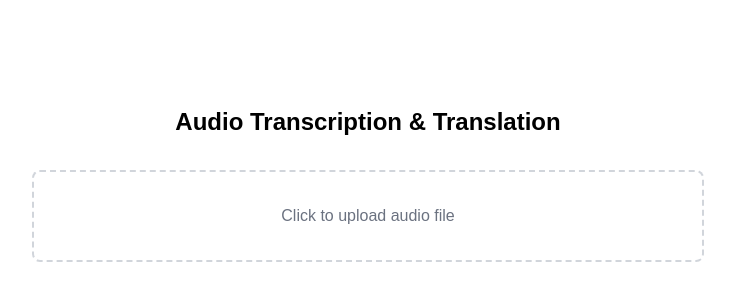
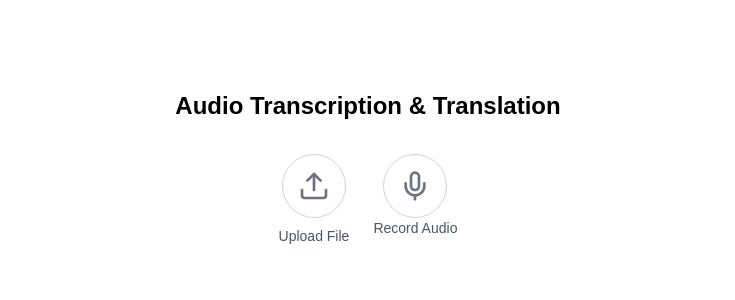
Before and after one commit to anbguye/transcribe-and-translate, a Next.js app: page / in a window 1280 px wide. Shown: the part 216-516 px from the top of the page, without its empty margins (272-1007 px from the left). Built offline with nearby package versions, Linux system fonts and the light colour scheme.

Commit message:
Added audio recording implementation

```diff
--- a/app/api/transcribe/route.ts
+++ b/app/api/transcribe/route.ts
@@ -53,9 +53,9 @@ export async function POST(request: Request) {
         const completion = await openai.chat.completions.create({
           messages: [
             {
-              role: "system",
+              role: "user",
               content:
-                "You are a translator. Translate the following text to English if it's not already in English. If it's already in English, return it as is. Just return the translated text without any additional comments. Dont mention anything about the language of the text. Just return the translated text.",
+                "You are a translator. Translate the following text to English if it's not already in English. If it's already in English, return it as is. Just return the translated text without any additional comments. Dont mention anything about the language of the text. Just return the translated text. ",
             },
             {
               role: "user",
--- /dev/null
+++ b/app/components/AudioRecorder.tsx
@@ -0,0 +1,83 @@
+"use client";
+
+import { useState, useRef } from "react";
+import { Mic, Square, Loader2 } from "lucide-react";
+
+interface AudioRecorderProps {
+  onRecordingComplete: (file: File) => void;
+  isProcessing: boolean;
+}
+
+export default function AudioRecorder({ onRecordingComplete, isProcessing }: AudioRecorderProps) {
+  const [isRecording, setIsRecording] = useState(false);
+  const mediaRecorderRef = useRef<MediaRecorder | null>(null);
+  const chunksRef = useRef<Blob[]>([]);
+
+  const startRecording = async () => {
+    try {
+      const stream = await navigator.mediaDevices.getUserMedia({ audio: true });
+      const mediaRecorder = new MediaRecorder(stream);
+      mediaRecorderRef.current = mediaRecorder;
+      chunksRef.current = [];
+
+      mediaRecorder.ondataavailable = (e) => {
+        if (e.data.size > 0) {
+          chunksRef.current.push(e.data);
+        }
+      };
+
+      mediaRecorder.onstop = () => {
+        const audioBlob = new Blob(chunksRef.current, { type: 'audio/webm' });
+        const audioFile = new File([audioBlob], 'recording.webm', { type: 'audio/webm' });
+        onRecordingComplete(audioFile);
+
+        // Stop all tracks
+        stream.getTracks().forEach(track => track.stop());
+      };
+
+      mediaRecorder.start();
+      setIsRecording(true);
+    } catch (err) {
+      console.error('Error accessing microphone:', err);
+      alert('Error accessing microphone. Please ensure you have granted microphone permissions.');
+    }
+  };
+
+  const stopRecording = () => {
+    if (mediaRecorderRef.current && isRecording) {
+      mediaRecorderRef.current.stop();
+      setIsRecording(false);
+    }
+  };
+
+  if (isProcessing) {
+    return (
+      <button
+        disabled
+        className="w-full h-full flex items-center justify-center border border-gray-300 rounded-full bg-gray-50"
+      >
+        <Loader2 className="h-8 w-8 animate-spin text-gray-400" />
+      </button>
+    );
+  }
+
+  if (isRecording) {
+    return (
+      <button
+        onClick={stopRecording}
+        className="w-full h-full flex items-center justify-center border border-gray-300 rounded-full bg-red-500 hover:bg-red-600 transition-colors"
+      >
+        <Square className="h-8 w-8 text-white" />
+      </button>
+    );
+  }
+
+  return (
+    <button
+      onClick={startRecording}
+      className="w-full h-full flex items-center justify-center border border-gray-300 rounded-full hover:bg-gray-50 transition-colors"
+    >
+      <Mic className="h-8 w-8 text-gray-500" />
+    </button>
+  );
+}
--- a/app/page.tsx
+++ b/app/page.tsx
@@ -1,7 +1,8 @@
 "use client";
 
-import { useState } from "react";
-import { Loader2, Download } from "lucide-react";
+import { useState, useRef } from "react";
+import { Loader2, Download, Mic, Upload } from "lucide-react";
+import AudioRecorder from "./components/AudioRecorder";
 
 interface Segment {
   start: number;
@@ -14,22 +15,33 @@ export default function Home() {
   const [segments, setSegments] = useState<Segment[]>([]);
   const [isLoading, setIsLoading] = useState(false);
   const [error, setError] = useState<string>("");
+  const [isRecording, setIsRecording] = useState(false);
+  const fileInputRef = useRef<HTMLInputElement>(null);
 
   const handleFileChange = (event: React.ChangeEvent<HTMLInputElement>) => {
     const selectedFile = event.target.files?.[0];
     if (selectedFile) {
       setError("");
       handleSubmit(selectedFile);
+      if (fileInputRef.current) {
+        fileInputRef.current.value = "";
+      }
     }
   };
 
-  const handleSubmit = async (file: File) => {
+  const handleRecordingComplete = async (audioFile: File) => {
+    setIsRecording(false);
+    handleSubmit(audioFile);
+  };
+
+  const handleSubmit = async (audioFile: File) => {
     try {
       setIsLoading(true);
       setError("");
+      setSegments([]);
 
       const formData = new FormData();
-      formData.append("file", file);
+      formData.append("file", audioFile);
 
       const response = await fetch("/api/transcribe", {
         method: "POST",
@@ -83,31 +95,52 @@ export default function Home() {
   };
 
   return (
-    <div className="min-h-screen bg-white flex flex-col items-center justify-center p-4 space-y-8">
-      <h1 className="text-2xl font-bold">Audio Transcription & Translation</h1>
+    <div className="min-h-screen bg-white flex flex-col items-center justify-center p-4">
+      <h1 className="text-2xl font-bold mb-8">
+        Audio Transcription & Translation
+      </h1>
 
-      <div className="w-full max-w-2xl">
-        <label className="border-2 border-dashed border-gray-300 rounded-lg p-8 flex flex-col items-center justify-center cursor-pointer hover:border-gray-400 transition-colors">
+      <div className="w-full max-w-md">
+        <div className="flex justify-center space-x-6 mb-8">
+          <div className="flex flex-col items-center">
+            <label className="w-16 h-16 flex items-center justify-center border border-gray-300 rounded-full cursor-pointer hover:bg-gray-50 transition-colors mb-2">
               <input
+                ref={fileInputRef}
                 type="file"
                 accept="audio/*"
                 onChange={handleFileChange}
                 className="hidden"
+                disabled={isLoading || isRecording}
               />
-          {isLoading ? (
-            <Loader2 className="h-8 w-8 animate-spin text-gray-400" />
-          ) : (
-            <span className="text-gray-500">Click to upload audio file</span>
+              <Upload className="w-8 h-8 text-gray-500" />
+            </label>
+            <span className="text-sm text-gray-600">Upload File</span>
+          </div>
+
+          <div className="flex flex-col items-center">
+            <div className="w-16 h-16">
+              <AudioRecorder
+                onRecordingComplete={handleRecordingComplete}
+                isProcessing={isLoading}
+              />
+            </div>
+            <span className="text-sm text-gray-600">Record Audio</span>
+          </div>
+        </div>
+
+        {isLoading && (
+          <div className="flex justify-center items-center mb-4">
+            <Loader2 className="w-8 h-8 animate-spin text-gray-500 mr-2" />
+            <span className="text-gray-600">Processing audio...</span>
+          </div>
         )}
-        </label>
 
         {error && (
-          <p className="text-red-500 mt-2 text-sm text-center">{error}</p>
+          <p className="text-red-500 text-sm text-center mb-4">{error}</p>
         )}
-      </div>
 
         {segments.length > 0 && (
-        <div className="w-full max-w-2xl space-y-4">
+          <div className="space-y-4 mb-8">
             {segments.map((segment, index) => (
               <div
                 key={index}
@@ -117,19 +150,24 @@ export default function Home() {
                   [{formatTime(segment.start)} - {formatTime(segment.end)}]
                 </div>
                 <p className="text-sm mb-2">{segment.originalText}</p>
-              <p className="text-sm text-gray-600">{segment.translatedText}</p>
+                <p className="text-sm text-gray-600">
+                  {segment.translatedText}
+                </p>
               </div>
             ))}
+          </div>
+        )}
 
+        {segments.length > 0 && (
           <button
             onClick={handleDownload}
-            className="flex items-center justify-center w-full py-2 px-4 border border-gray-300 rounded-md text-sm font-medium text-gray-700 hover:bg-gray-50 focus:outline-none focus:ring-2 focus:ring-offset-2 focus:ring-indigo-500"
+            className="flex items-center justify-center w-full py-3 px-4 border border-gray-300 rounded-md text-sm font-medium text-gray-700 hover:bg-gray-50 focus:outline-none focus:ring-2 focus:ring-offset-2 focus:ring-indigo-500 transition-colors"
           >
-            <Download className="mr-2 h-4 w-4" />
+            <Download className="mr-2 h-5 w-5" />
             Download Results
           </button>
+        )}
       </div>
-      )}
     </div>
   );
 }
```
Lines whose indentation alone changed are shown as unchanged.
